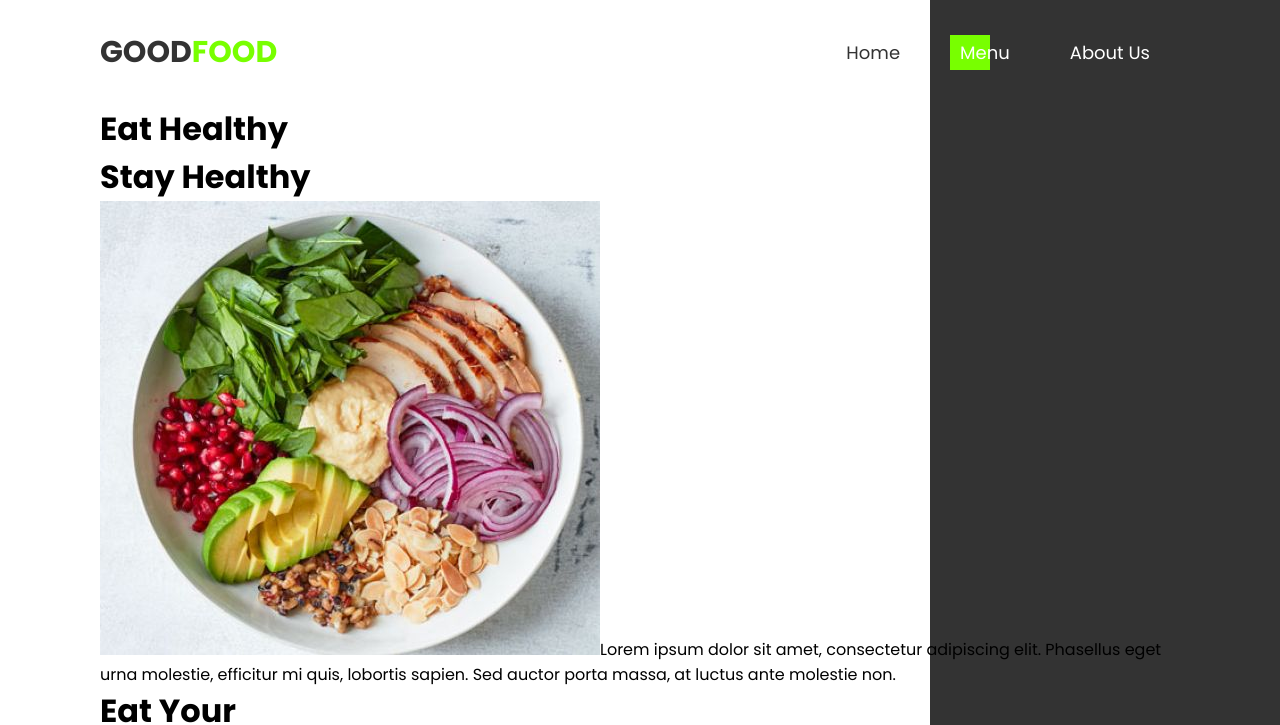
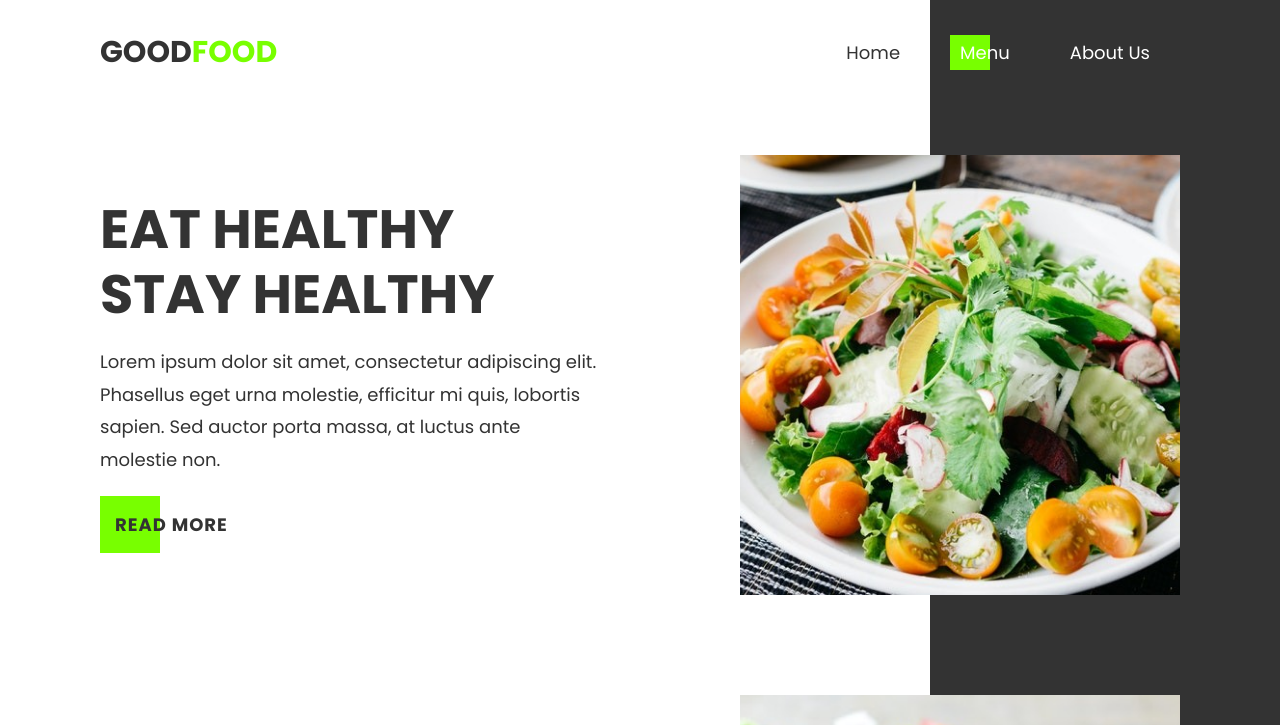
Before and after one commit to rammazzoti2000/restaurant_page, a website built with webpack: page dist/index.html in a window 1280 px wide. Both pictures are taken after a click on the button "Menu". Shown: the top 725 px of the page. Built offline with nearby package versions, Linux system fonts and the light colour scheme.

Commit message:
Finish styling Menu Page

```diff
--- a/src/menu.js
+++ b/src/menu.js
@@ -10,32 +10,98 @@ const menu = () => {
   tabClass.value = 'tabContent';
   thisTab.setAttributeNode(tabClass);
 
+  // First
   const divOne = document.createElement('div');
   divOne.className = 'card';
-  divOne.append(assets.titleOne);
-  divOne.append(assets.imageFour);
-  divOne.append(assets.parOne);
+
+  const bannerText = document.createElement('div');
+  bannerText.className = 'bannerText';
+  bannerText.append(assets.titleOne);
+
+  const bannerImg = document.createElement('div');
+  bannerImg.className = 'bannerImg';
+  bannerImg.append(assets.imageOne);
+
+  const paragraph1 = document.createElement('p');
+
+  const paragraphText1 = document.createTextNode(assets.parOne);
+  paragraph1.appendChild(paragraphText1);
+  bannerText.append(paragraph1);
+  bannerText.append(assets.readMe2);
+
+  // Second
   const divTwo = document.createElement('div');
   divTwo.className = 'card';
-  divTwo.append(assets.titleTwo);
-  divTwo.append(assets.imageThree);
-  divTwo.append(assets.parTwo);
+
+  const bannerText2 = document.createElement('div');
+  bannerText2.className = 'bannerText';
+  bannerText2.append(assets.titleTwo);
+
+  const bannerImg2 = document.createElement('div');
+  bannerImg2.className = 'bannerImg';
+  bannerImg2.append(assets.imageTwo);
+
+  const paragraph2 = document.createElement('p');
+
+  const paragraphText2 = document.createTextNode(assets.parTwo);
+  paragraph2.appendChild(paragraphText2);
+  bannerText2.append(paragraph2);
+  bannerText2.append(assets.readMe3);
+
+  // Third
   const divThree = document.createElement('div');
   divThree.className = 'card';
-  divThree.append(assets.titleThree);
-  divThree.append(assets.imageTwo);
-  divThree.append(assets.parThree);
+
+  const bannerText3 = document.createElement('div');
+  bannerText3.className = 'bannerText';
+  bannerText3.append(assets.titleThree);
+
+  const bannerImg3 = document.createElement('div');
+  bannerImg3.className = 'bannerImg';
+  bannerImg3.append(assets.imageThree);
+
+  const paragraph3 = document.createElement('p');
+
+  const paragraphText3 = document.createTextNode(assets.parThree);
+  paragraph3.appendChild(paragraphText3);
+  bannerText3.append(paragraph3);
+  bannerText3.append(assets.readMe4);
+
+  // Four
   const divFour = document.createElement('div');
   divFour.className = 'card';
-  divFour.append(assets.titleFour);
-  divFour.append(assets.imageOne);
-  divFour.append(assets.parFour);
+
+  const bannerText4 = document.createElement('div');
+  bannerText4.className = 'bannerText';
+  bannerText4.append(assets.titleFour);
+
+  const bannerImg4 = document.createElement('div');
+  bannerImg4.className = 'bannerImg';
+  bannerImg4.append(assets.imageFour);
+
+  const paragraph4 = document.createElement('p');
+
+  const paragraphText4 = document.createTextNode(assets.parFour);
+  paragraph4.appendChild(paragraphText4);
+  bannerText4.append(paragraph4);
+  bannerText4.append(assets.readMe5);
+
+  divOne.append(bannerText);
+  divOne.append(bannerImg);
+
+  divTwo.append(bannerText2);
+  divTwo.append(bannerImg2);
+
+  divThree.append(bannerText3);
+  divThree.append(bannerImg3);
+
+  divFour.append(bannerText4);
+  divFour.append(bannerImg4);
 
   thisTab.appendChild(divOne);
   thisTab.appendChild(divTwo);
   thisTab.appendChild(divThree);
   thisTab.appendChild(divFour);
-
   content.appendChild(thisTab);
 };
 
--- a/src/styles/style.css
+++ b/src/styles/style.css
@@ -54,21 +54,28 @@
   color: #78ff00;
 }
 
-#homePage {
+#homePage,
+.card {
   display: flex;
   justify-content: space-between;
   align-items: center;
   margin-top: 50px;
 }
 
-#homePage .bannerImg {
+.card {
+  padding: 0 0 50px;
+}
+
+#homePage .bannerImg,
+#menu .bannerImg {
   position: relative;
   width: 440px;
   height: 440px;
   background: black;
 }
 
-#homePage .bannerImg img {
+#homePage .bannerImg img,
+#menu .bannerImg img {
   position: absolute;
   top: 0;
   left: 0;
@@ -116,14 +123,15 @@
   width: 40px;
 }
 
-
-#content .bannerText {
+#content .bannerText,
+#menu .bannerText {
   position: relative;
   max-width: 500px;
   margin-right: 50px;
 }
 
-#content .bannerText h1 {
+#content .bannerText h1,
+#menu .bannerText h1 {
   font-size: 54px;
   text-transform: uppercase;
   font-weight: 700;
@@ -226,18 +234,21 @@
     font-size: 30px;
   }
 
-  #homePage {
+  #homePage,
+  .card {
     margin-top: 0;
     flex-direction: column-reverse;
   }
 
-  #homePage .bannerImg {
+  #homePage .bannerImg,
+  #menu .bannerImg {
     width: 100%;
     height: 40vh;
     margin: 20px 0;
   }
 
-  #homePage .bannerText {
+  #homePage .bannerText,
+  #menu .bannerText {
     max-width: 100%;
     padding-right: 0;
   }
--- a/src/variables.js
+++ b/src/variables.js
@@ -41,13 +41,22 @@ export const readMe = document.createElement('a');
 readMe.innerText = 'Read More';
 readMe.href = '#';
 
-// export const readMe2 = document.createElement('a');
-// readMe2.innerText = 'Read More';
-// readMe2.href = '#';
-//
-// export const readMe3 = document.createElement('a');
-// readMe3.innerText = 'Read More';
-// readMe3.href = '#';
+export const readMe2 = document.createElement('a');
+readMe2.innerText = 'Read More';
+readMe2.href = '#';
+
+export const readMe3 = document.createElement('a');
+readMe3.innerText = 'Read More';
+readMe3.href = '#';
+
+export const readMe4 = document.createElement('a');
+readMe4.innerText = 'Read More';
+readMe4.href = '#';
+
+export const readMe5 = document.createElement('a');
+readMe5.innerText = 'Read More';
+readMe5.href = '#';
+
 
 export const imageOne = new Image();
 imageOne.src = Image1;
```
Also changed, not shown: dist/bundle.js.
